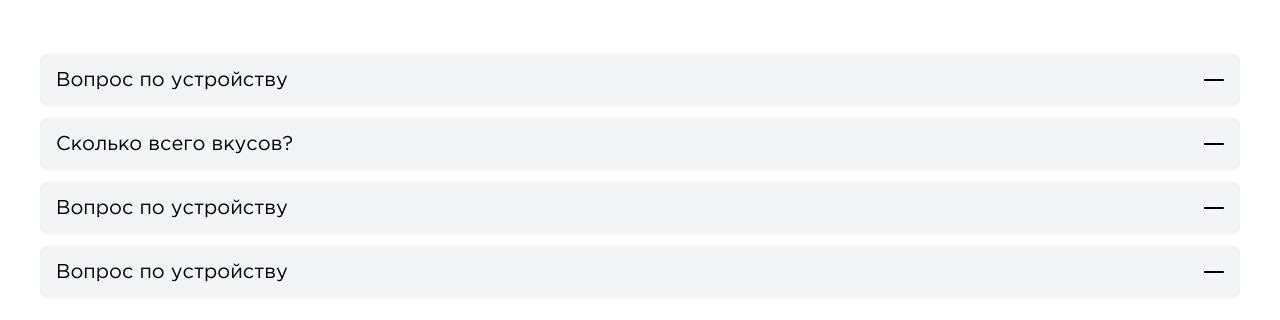
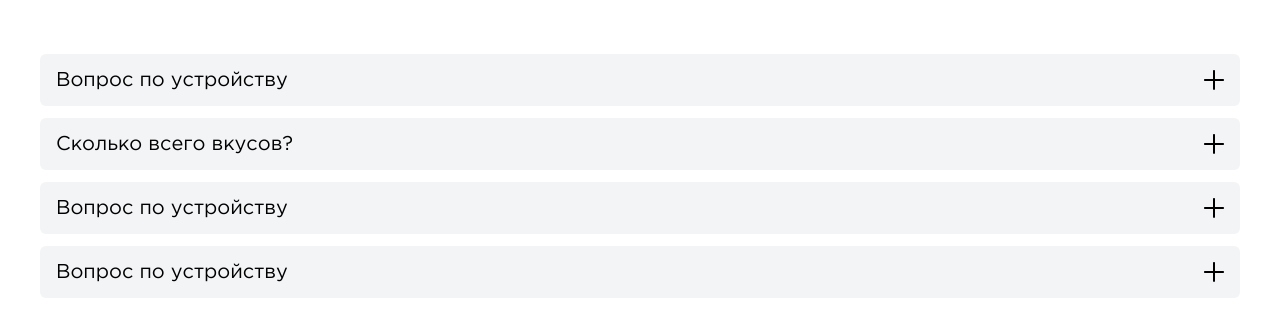
Before and after one commit to sourcemap-team/vuse, a React (Vite) app: page /device in a window 1280 px wide. Shown: the part 4060-4380 px from the top of the page. Built offline with nearby package versions, Linux system fonts and the light colour scheme.

Commit message:
Github pages fix

```diff
--- a/src/components/common/accordion/index.jsx
+++ b/src/components/common/accordion/index.jsx
@@ -17,7 +17,7 @@ const Accordion = ({className, title, content}) => {
         {title}
 
         <svg xmlns="http://www.w3.org/2000/svg" width="20" height="20" viewBox="0 0 20 20" fill="none">
-          <path className={`${m.plus} ${isActive ? 'opacity-100' : 'opacity-0'}`} fillRule="evenodd" clipRule="evenodd"
+          <path className={`${m.plus} ${isActive ? 'opacity-0' : 'opacity-100'}`} fillRule="evenodd" clipRule="evenodd"
                 d="M10 0C10.5523 0 11 0.407014 11 0.909091V19.0909C11 19.593 10.5523 20 10 20C9.44772 20 9 19.593 9 19.0909V0.909091C9 0.407014 9.44772 0 10 0Z"
                 fill="black"/>
           <path fillRule="evenodd" clipRule="evenodd"
--- a/vite.config.js
+++ b/vite.config.js
@@ -9,5 +9,5 @@ export default defineConfig({
       src: "/src",
     },
   },
-  base: "https://va7mont.github.io/vuse/"
+  base: "/"
 })
```
